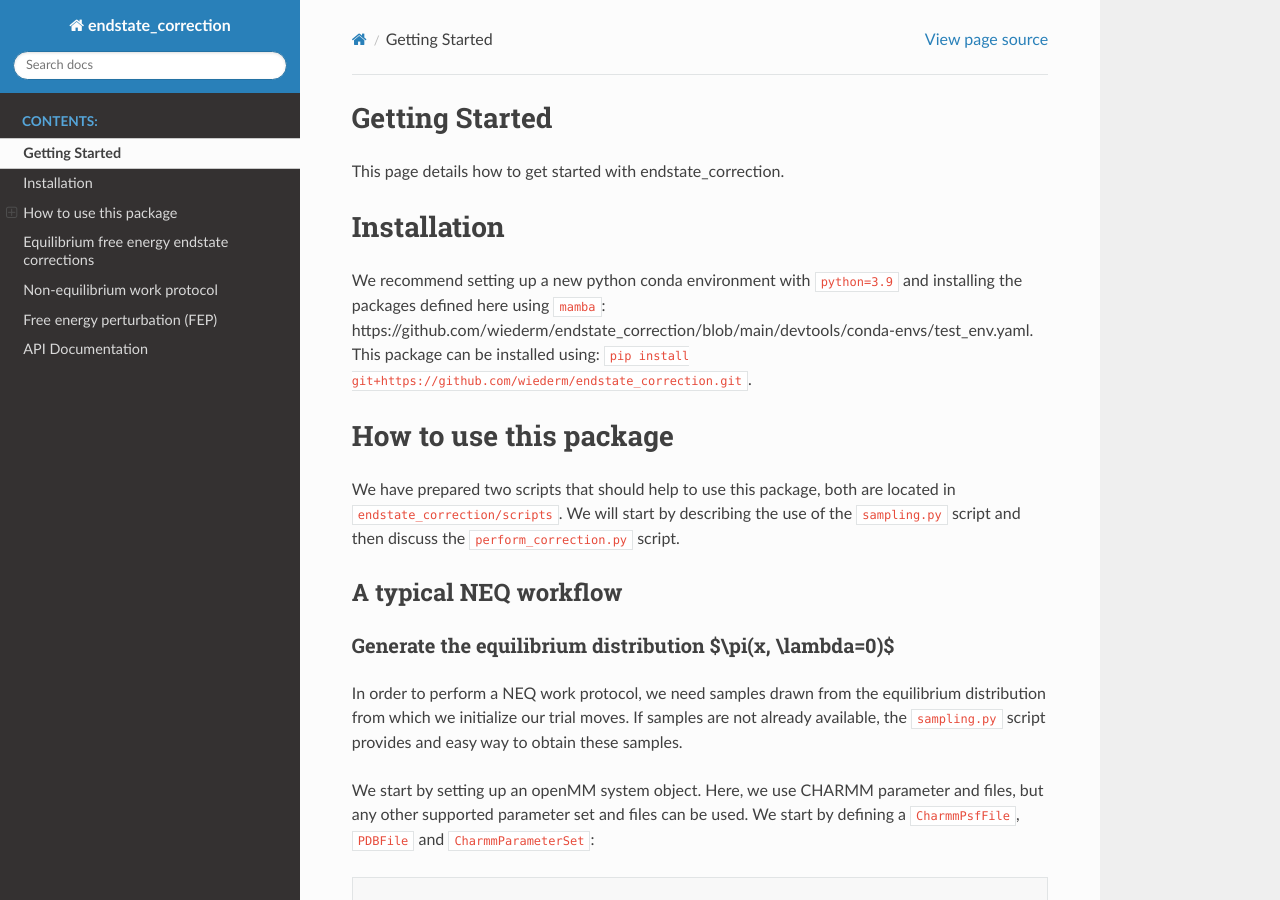
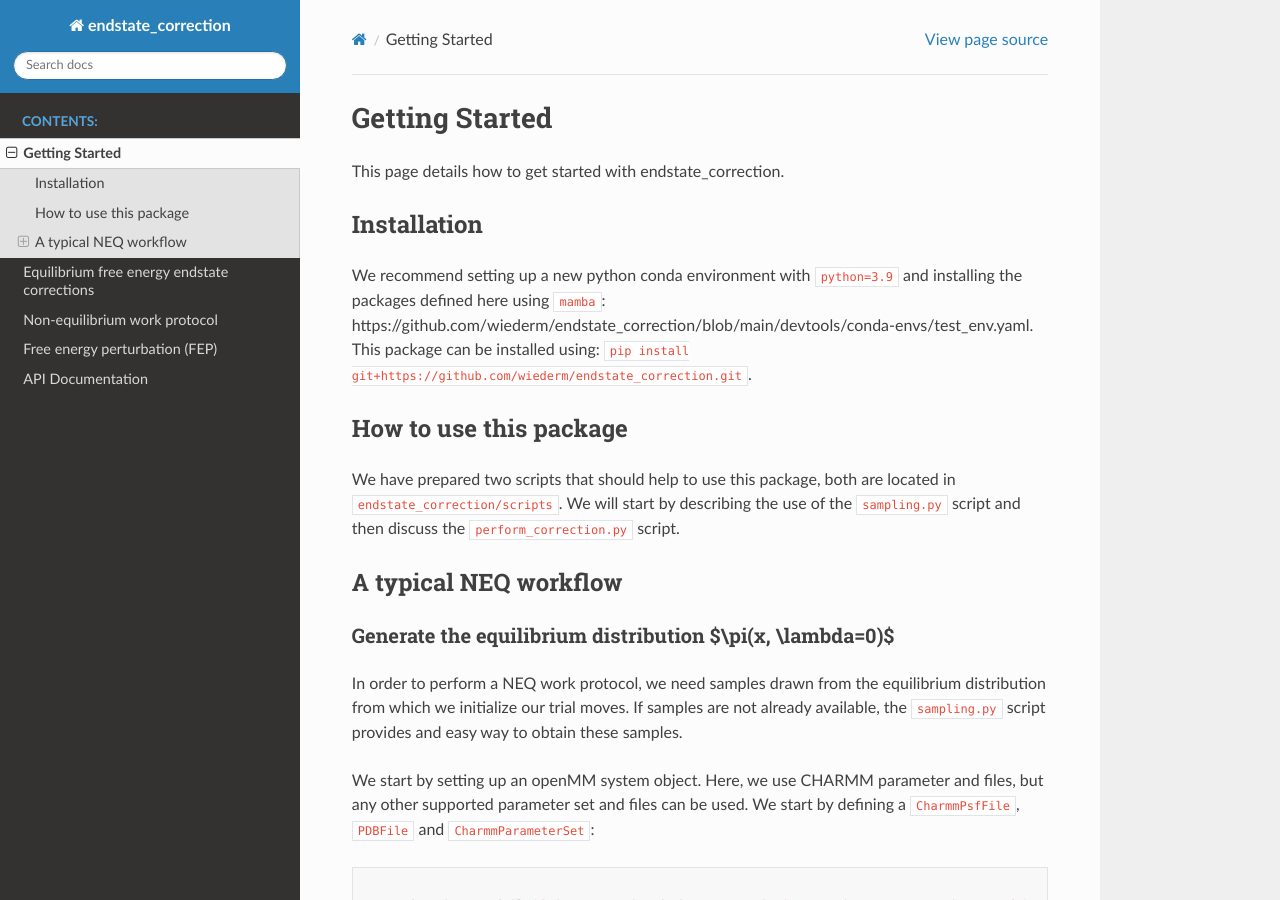
Before and after one commit to xiki-tempula/endstate_correction, a Sphinx documentation site: the page built from docs/getting_started.md, in a window 1280 px wide and 900 px high. Built offline with Sphinx 7.4.7 and the Read the Docs theme 2.0.0, drawn with Linux system fonts in a browser that asks for light colours; the version number could not be read and is left out.

Commit message:
better levels

```diff
--- a/docs/getting_started.md
+++ b/docs/getting_started.md
@@ -3,14 +3,14 @@ Getting Started
 
 This page details how to get started with endstate_correction.
 
-# Installation
+## Installation
 
 We recommend setting up a new python conda environment with `python=3.9` and installing the packages defined here using ``mamba``: https://github.com/wiederm/endstate_correction/blob/main/devtools/conda-envs/test_env.yaml.
 This package can be installed using:
 ``pip install git+https://github.com/wiederm/endstate_correction.git``.
 
 
-# How to use this package
+## How to use this package
 
 We have prepared two scripts that should help to use this package, both are located in `endstate_correction/scripts`.
 We will start by describing the use of the `sampling.py` script and then discuss the `perform_correction.py` script.
```
